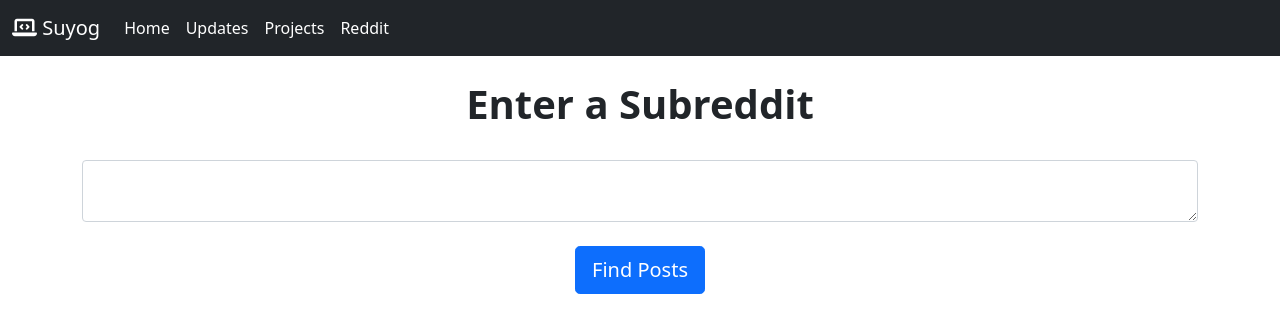
After one commit to SuyogKhanal5/MyWebsite, a Flask app: page /reddit in a window 1280 px wide. The commit adds this page. Shown: the top 333 px of the page. Run offline with Flask 2, Linux system fonts and the light colour scheme; some libraries are stand-ins or nearby versions.

Commit message:
Added pages to take in input and store the info
Not really sure how to access it though

```diff
--- a/website/__init__.py
+++ b/website/__init__.py
@@ -4,6 +4,8 @@ from .views import views
 def create_app():
     app = Flask(__name__)
 
+    app.config['SECRET_KEY'] = "funny"
+
     app.register_blueprint(views, url_prefix = "/")
 
     return app
--- a/website/templates/base.html
+++ b/website/templates/base.html
@@ -31,6 +31,9 @@
 
                     <li class="nav-item">
                         <a class="nav-link active" aria-current="page" href="/projects">Projects</a>
+
+                        <li class="nav-item">
+                            <a class="nav-link active" aria-current="page" href="/reddit">Reddit</a>
             </ul>
           </div>
         </div>
--- a/website/templates/projects.html
+++ b/website/templates/projects.html
@@ -81,7 +81,7 @@
 
     </div>
     <div class="card-body">
-      <h5 class="card-title">NewWebsite</h5>
+      <h5 class="card-title">MyWebsite</h5>
       <p class="card-text">This website! Not sure what I want to really do with it, but so far it's looking like a showcase website.
           This website was made using python, the flask python library, and html.
       </p>
--- /dev/null
+++ b/website/templates/reddit.html
@@ -0,0 +1,20 @@
+{% extends "base.html" %}
+{% block title %}Reddit{% endblock %}
+
+{% block content %}
+
+<h1 class="fw-bold" align = "Center" >Enter a Subreddit</h1>
+
+<br/>
+
+<form method = "POST">
+    <textarea name = "text" id = "text" class = "form-control"></textarea>
+
+    <br/>
+
+    <div align = "center">
+        <button type = "submit" class = "btn btn-lg btn-primary">Find Posts</button>
+    </div>
+</form>
+
+{% endblock %}
--- a/website/views.py
+++ b/website/views.py
@@ -1,6 +1,14 @@
-from flask import render_template, Blueprint, redirect
+from flask import render_template, Blueprint, redirect, flash, request
+import praw
 
 views = Blueprint("views", __name__)
+
+reddit = praw.Reddit(
+                    client_id = '_-ejRHCzo21uZ4kSBxswNg',
+                    client_secret = 'VvgMAA9mGx0n5nxFj-W7ayxGRYvR4Q',
+                    username = 'RedditScrapingAlt',
+                    password = 'scrapingredditalt',
+                    user_agent = 'DiscordScraper')
 
 @views.route("/")
 @views.route("/home")
@@ -46,4 +54,39 @@ def subreddit():
 
 @views.route("this-website")
 def thiswebsite():
-    return redirect("https://github.com/SuyogKhanal5/NewWebsite")
+    return redirect("https://github.com/SuyogKhanal5/MyWebsite")
+
+@views.route("reddit")
+def reddit():
+    if request.method == "POST":
+        text = request.form.get("text")
+        if not text:
+                flash("Subreddit cannot be empty", category = "error")
+                return render_template("reddit.html")
+    else:
+        return render_template("reddit.html")
+
+@views.route("returnpost", methods = ["GET","POST"])
+def returnpost():
+            subreddit = reddit.subreddit(text)
+
+            all_submissions = []
+
+            hot = subreddit.hot(limit = 50)
+
+            for submission in hot:
+                all_submissions.append(submission)
+
+            random_submission = random.choice(all_submissions)
+
+            class Post:
+                name = random_submission.title
+                submission_url = random_submission.url
+                submission_desc = random_submission.selftext
+                link = 'https://www.reddit.com' + random_submission.permalink
+
+            post = Post(name, submission_url, submission_desc, link)
+
+            flash("Success", category = "success")
+
+            return render_template("returnposts.html", post)
```
Also changed, not shown: website/templates/returnposts.html (added, +10 -0 lines).
